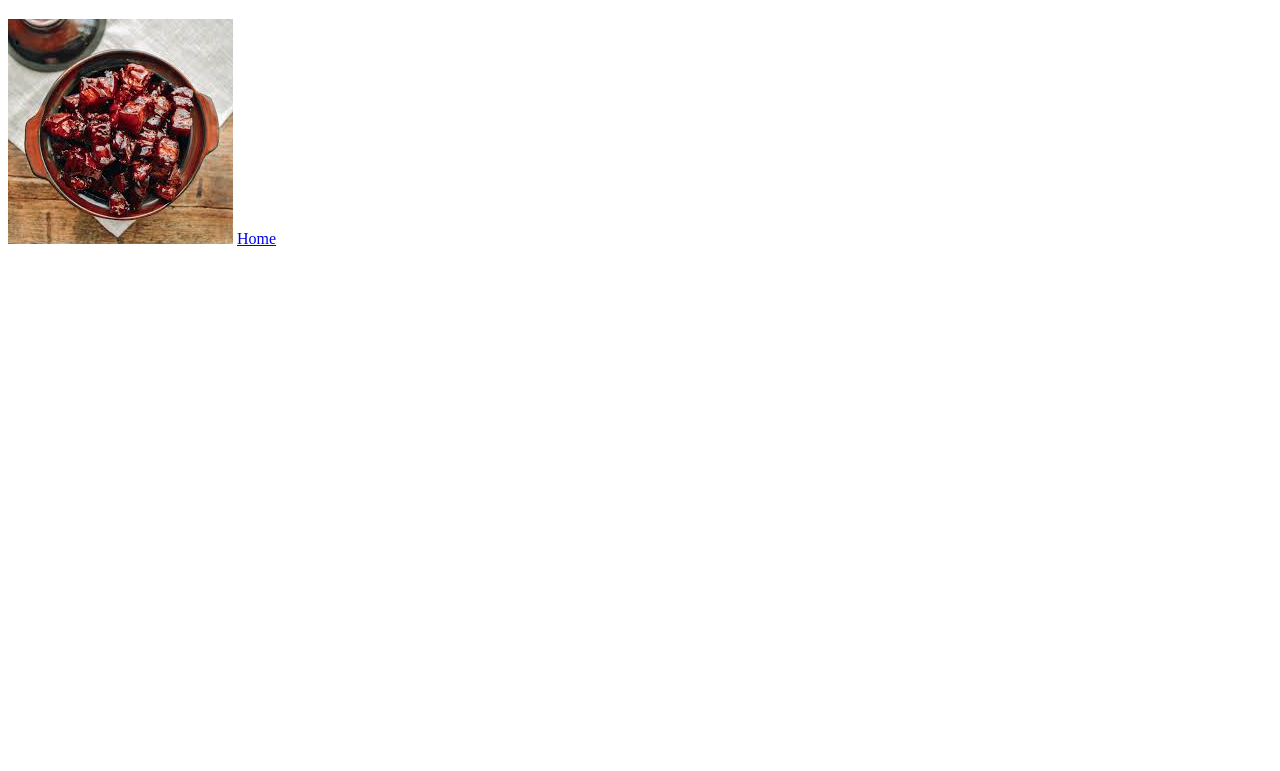
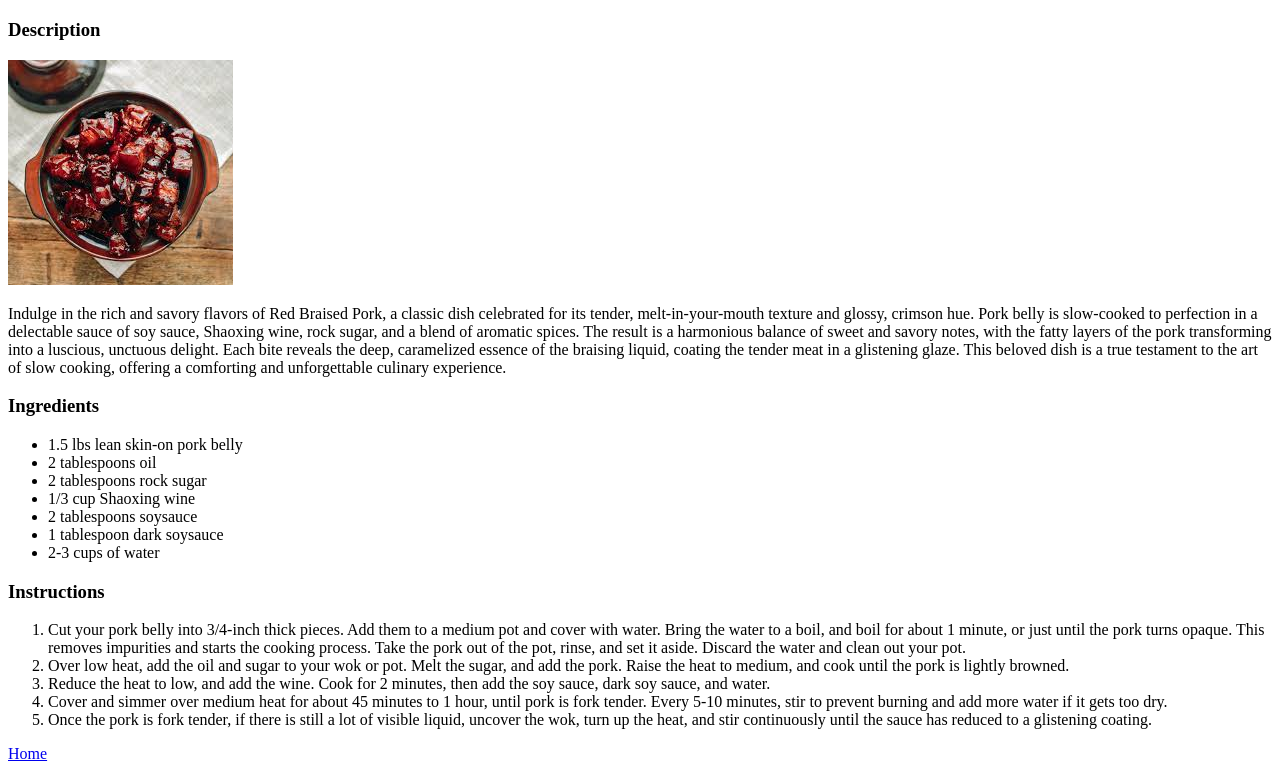
Before and after one commit to diegofonde/odin-recipes, a plain HTML site: page recipes/red-braised-pork.html in a window 1280 px wide. Shown: the part 61-832 px from the top of the page. Before the commit the page ends 800 px from the top, so only its background shows below. Drawn offline with Linux system fonts and the light colour scheme.

Commit message:
Types in all the ingredients as well as the steps needed for red braised pork

```diff
--- a/recipes/red-braised-pork.html
+++ b/recipes/red-braised-pork.html
@@ -8,9 +8,46 @@
     <body>
         <h1>Red Braised Pork</h1>
 
+        <h3>Description</h3>
+
         <img src="../images/red-braised-pork.jpeg" alt="Photo of Red Braised Pork">
 
+        <p>Indulge in the rich and savory flavors of Red Braised Pork, a classic dish celebrated for its tender, melt-in-your-mouth texture and glossy, crimson hue.
+        Pork belly is slow-cooked to perfection in a delectable sauce of soy sauce, Shaoxing wine, rock sugar, and a blend of aromatic spices.
+        The result is a harmonious balance of sweet and savory notes, with the fatty layers of the pork transforming into a luscious, unctuous delight.
+        Each bite reveals the deep, caramelized essence of the braising liquid, coating the tender meat in a glistening glaze.
+        This beloved dish is a true testament to the art of slow cooking, offering a comforting and unforgettable culinary experience.</p>
 
+        <h3>Ingredients</h3>
+
+        <ul>
+            <li>1.5 lbs lean skin-on pork belly</li>
+            <li>2 tablespoons oil</li>
+            <li>2 tablespoons rock sugar</li>
+            <li>1/3 cup Shaoxing wine</li>
+            <li>2 tablespoons soysauce</li>
+            <li>1 tablespoon dark soysauce</li>
+            <li>2-3 cups of water</li>
+        </ul>
+
+        <h3>Instructions</h3>
+
+        <ol>
+            <li>Cut your pork belly into 3/4-inch thick pieces.
+                Add them to a medium pot and cover with water.
+                Bring the water to a boil, and boil for about 1 minute, or just until the pork turns opaque.
+                This removes impurities and starts the cooking process.
+                Take the pork out of the pot, rinse, and set it aside.
+                Discard the water and clean out your pot. </li>
+            <li>Over low heat, add the oil and sugar to your wok or pot.
+                Melt the sugar, and add the pork.
+                Raise the heat to medium, and cook until the pork is lightly browned.</li>
+            <li>Reduce the heat to low, and add the wine.
+                Cook for 2 minutes, then add the soy sauce, dark soy sauce, and water.</li>
+            <li>Cover and simmer over medium heat for about 45 minutes to 1 hour, until pork is fork tender.
+                Every 5-10 minutes, stir to prevent burning and add more water if it gets too dry.</li>
+            <li>Once the pork is fork tender, if there is still a lot of visible liquid, uncover the wok, turn up the heat, and stir continuously until the sauce has reduced to a glistening coating.</li>
+        </ol>
 
         <a href="../index.html">Home</a>
     </body>
```
